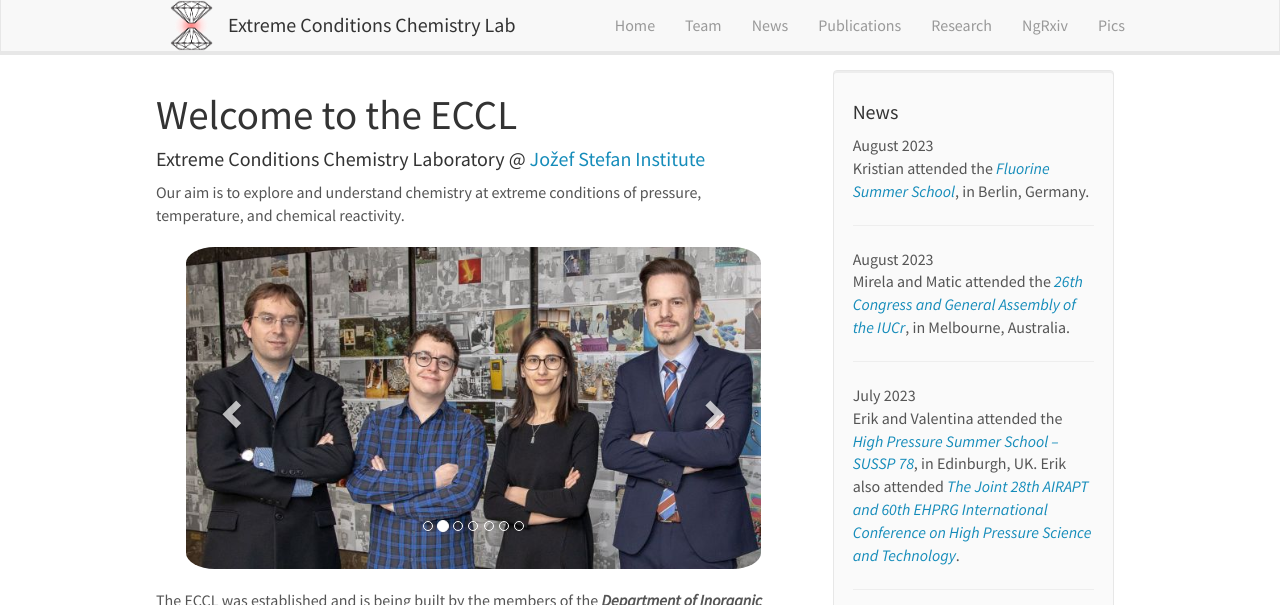
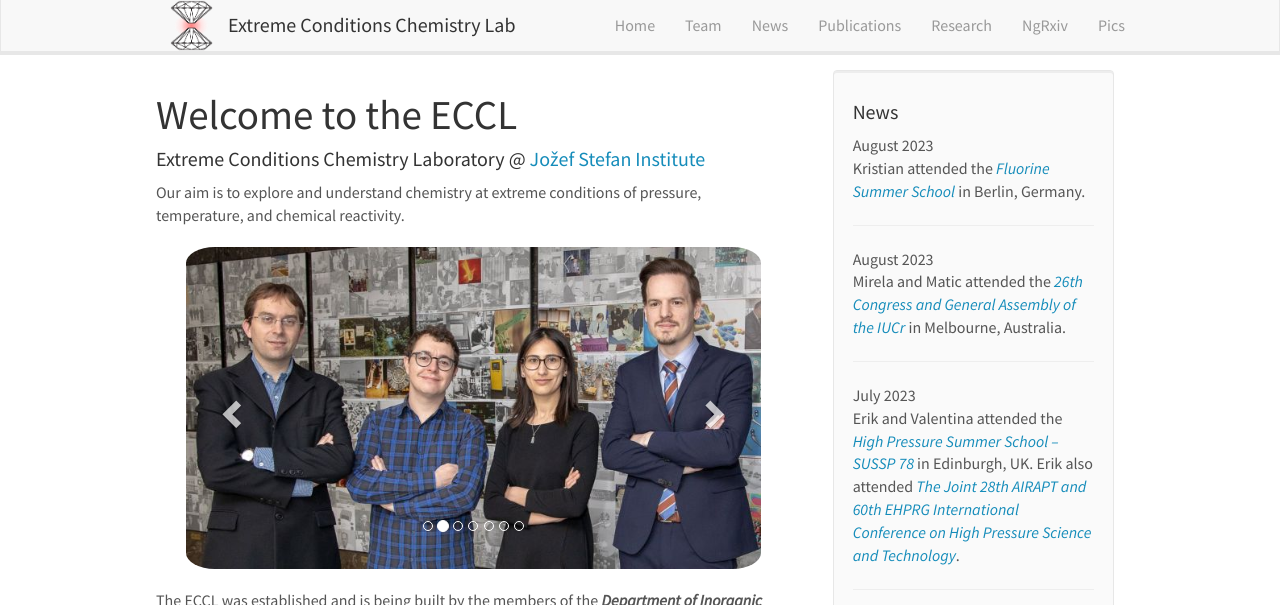
Before and after one commit to eccl-jsi/eccl-jsi.github.io, a Jekyll site: the page built from _pages/home.md, in a window 1280 px wide and 900 px high. Shown: the top 605 px of the window. Built offline with Jekyll 4.4.1, drawn with Linux system fonts in a browser that asks for light colours; nearby versions of some CDN libraries.

Commit message:
Update news.yml

```diff
--- a/_data/news.yml
+++ b/_data/news.yml
@@ -1,11 +1,11 @@
 - date: August 2023
-  headline: "Kristian attended the <a href='https://twitter.com/fluor_crc1349/status/1693563034159981013'><i>Fluorine Summer School</i></a>, in Berlin, Germany."
+  headline: "Kristian attended the <a href='https://twitter.com/fluor_crc1349/status/1693563034159981013'><i>Fluorine Summer School</i></a> in Berlin, Germany."
 
 - date: August 2023
-  headline: "Mirela and Matic attended the <a href='https://iucr2023.org/'><i>26th Congress and General Assembly of the IUCr</i></a>, in Melbourne, Australia."
+  headline: "Mirela and Matic attended the <a href='https://iucr2023.org/'><i>26th Congress and General Assembly of the IUCr</i></a> in Melbourne, Australia."
 
 - date: July 2023
-  headline: "Erik and Valentina attended the <a href='https://www.supa.ac.uk/opportunities/summer-schools/2022/high-pressure'><i>High Pressure Summer School – SUSSP 78</i></a>, in Edinburgh, UK. Erik also attended <i><a href='https://iop.eventsair.com/airapt2023/'>The Joint 28th AIRAPT and 60th EHPRG International Conference on High Pressure Science and Technology</a></i>."
+  headline: "Erik and Valentina attended the <a href='https://www.supa.ac.uk/opportunities/summer-schools/2022/high-pressure'><i>High Pressure Summer School – SUSSP 78</i></a> in Edinburgh, UK. Erik also attended <i><a href='https://iop.eventsair.com/airapt2023/'>The Joint 28th AIRAPT and 60th EHPRG International Conference on High Pressure Science and Technology</a></i>."
 
 - date: June 2023
   headline: "We attended the <a href='https://www.scires2023.irb.hr/'><i>Solid-State Science & Research meeting, SCIRES 2023</i></a>, in Zagreb, Croatia. Erik won the <b><i><a href='https://twitter.com/SCIRES9/status/1675575485684744192'>Poster Presentation Award</a></i></b>."
```
